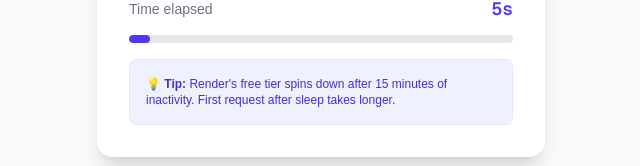
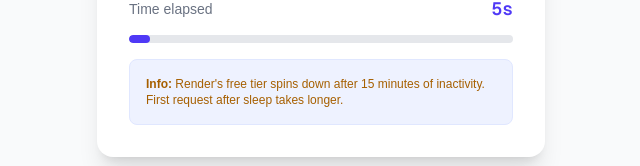
Before and after one commit to deepaksh798/socket.io-app, a Next.js app in the folder client/: page / in a window 1280 px wide. Shown: the part 440-606 px from the top of the page, without its empty margins (319-959 px from the left). Built offline with nearby package versions, Linux system fonts and the light colour scheme; no server answers.

Commit message:
increase api timeout

```diff
--- a/client/components/BackendStatus.tsx
+++ b/client/components/BackendStatus.tsx
@@ -20,7 +20,7 @@ const BackendStatus: React.FC<Props> = ({ children }) => {
     const checkBackend = async () => {
       try {
         const controller = new AbortController();
-        const timeout = setTimeout(() => controller.abort(), 30000);
+        const timeout = setTimeout(() => controller.abort(), 90000);
 
         const res = await fetch(
           `${process.env.NEXT_PUBLIC_API_BASE_URL}/health`,
@@ -123,8 +123,8 @@ const BackendStatus: React.FC<Props> = ({ children }) => {
 
                 {/* Helpful Tips */}
                 <div className="mt-4 p-4 bg-indigo-50 rounded-lg border border-indigo-100">
-                  <p className="text-xs text-indigo-700">
-                    <span className="font-semibold">💡 Tip:</span> Render's free
+                  <p className="text-xs text-yellow-700">
+                    <span className="font-semibold">Info:</span> Render's free
                     tier spins down after 15 minutes of inactivity. First
                     request after sleep takes longer.
                   </p>
```
